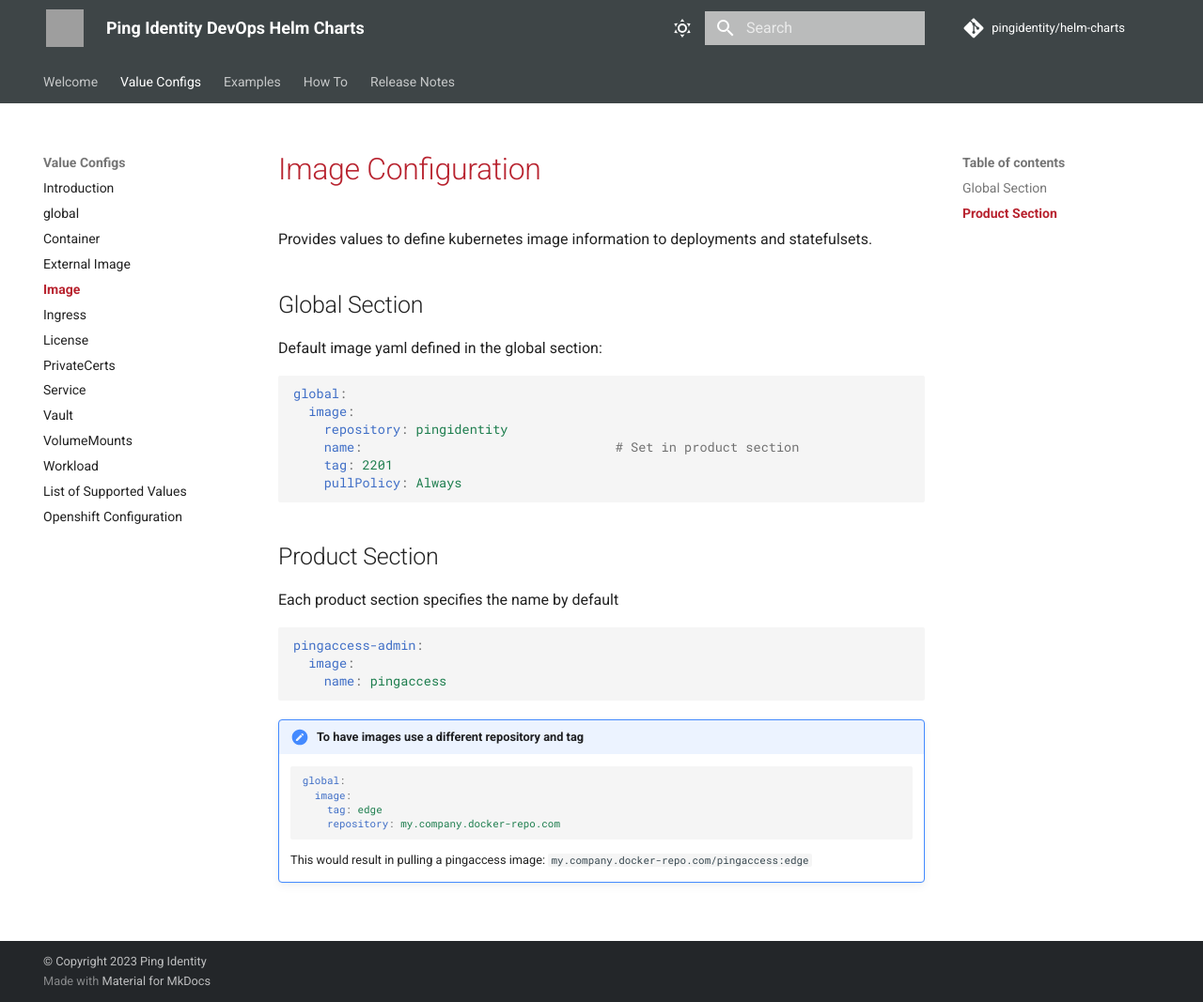
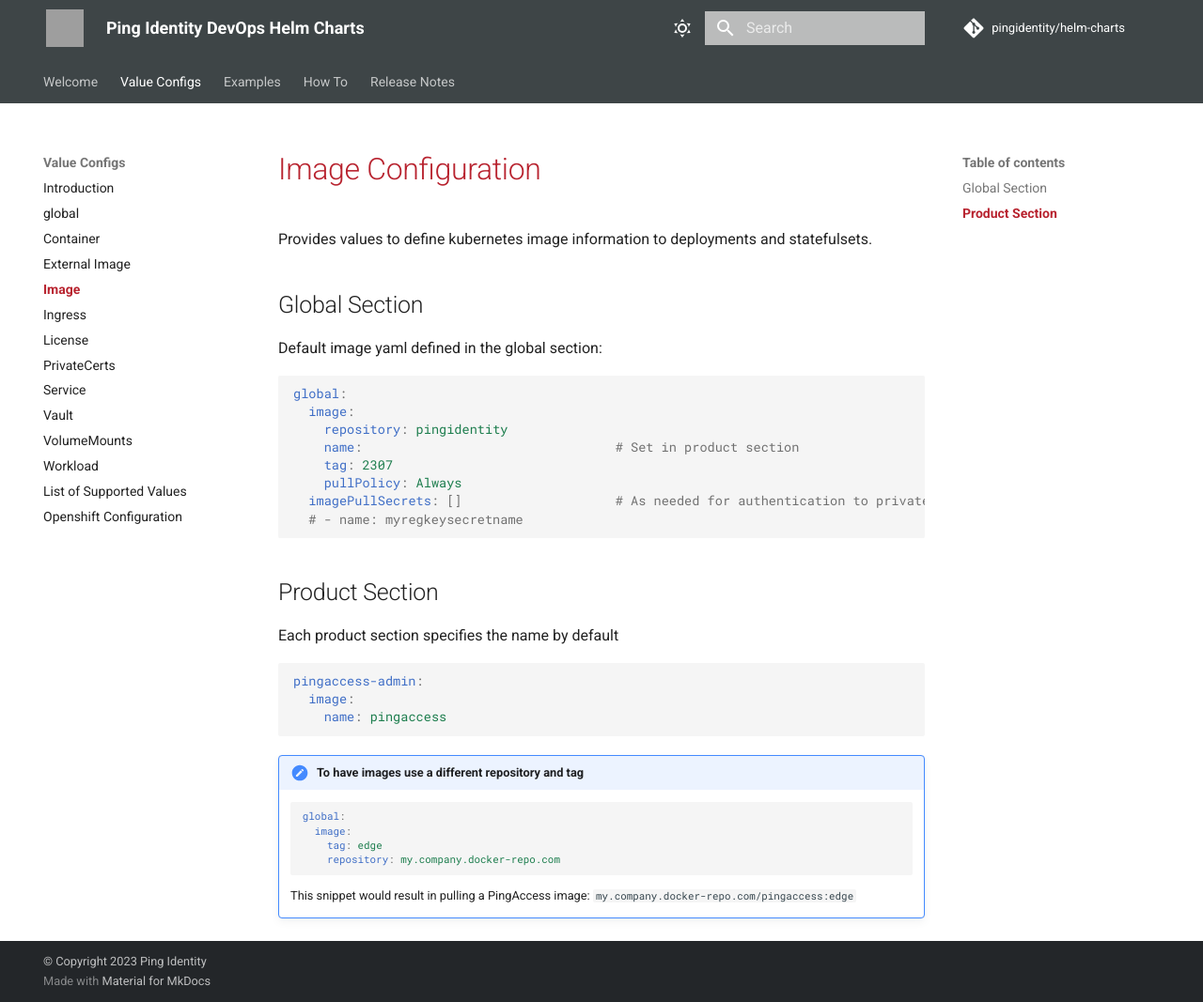
Before and after one commit to pingidentity/helm-charts, an MkDocs documentation site: the page built from docs/config/image.md, in a window 1280 px wide and 1067 px high. Shown: the whole window at 94% size. Built offline with MkDocs 1.6.1 and Material for MkDocs 9.7.7, drawn with Linux system fonts in a browser that asks for light colours; comment, search, counter and statistics services are not loaded; grey boxes are pictures that could not be loaded.

Commit message:
Support for imagePullSecrets

````diff
--- a/docs/config/image.md
+++ b/docs/config/image.md
@@ -11,8 +11,10 @@
   image:
     repository: pingidentity
     name:                                 # Set in product section
-    tag: 2201
+    tag: 2307
     pullPolicy: Always
+  imagePullSecrets: []                    # As needed for authentication to private repositories
+  # - name: myregkeysecretname
 ```
 
 ## Product Section
@@ -33,4 +35,4 @@
         repository: my.company.docker-repo.com
     ```
 
-    This would result in pulling a pingaccess image: `my.company.docker-repo.com/pingaccess:edge`
+    This snippet would result in pulling a PingAccess image: `my.company.docker-repo.com/pingaccess:edge`
````
Also changed, not shown: 3 other files.
